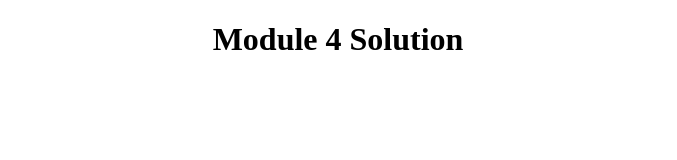
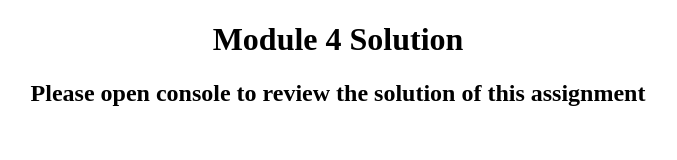
Before and after one commit to ItsmeAsma/Coursera-repository, a plain HTML site: page Module_4_Solution/index.html in a window 1280 px wide. Shown: the whole page, without its empty margins (302-979 px from the left). Drawn offline with Linux system fonts and the light colour scheme.

Commit message:
Assignment4

```diff
--- a/Module_4_Solution/index.html
+++ b/Module_4_Solution/index.html
@@ -9,6 +9,7 @@
 </head>
 <body>
   <h1 align="center">Module 4 Solution</h1>
+  <h2 align="center">Please open console to review the solution of this assignment </h2>
 
 </body>
 </html>
```
